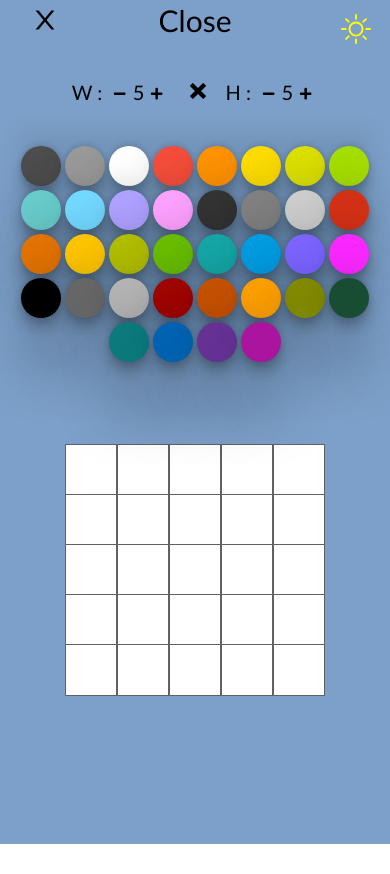
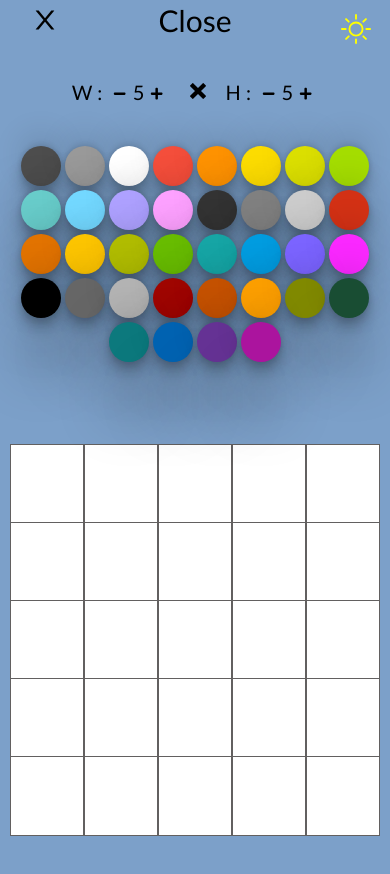
Before and after one commit to inflames32/drawer, a React (Create React App) app: page / in a window 390 px wide. Before the commit the page ends 844 px from the top, so only its background shows below. Built offline with nearby package versions, Linux system fonts and the light colour scheme.

Commit message:
grid responsive

```diff
--- a/package.json
+++ b/package.json
@@ -14,7 +14,6 @@
     "react-icons": "^4.4.0",
     "react-scripts": "5.0.1",
     "serve": "^14.0.1",
-    "uuid": "^9.0.0",
     "web-vitals": "^2.1.4"
   },
   "scripts": {
--- a/src/assets/CSS/grid.css
+++ b/src/assets/CSS/grid.css
@@ -31,7 +31,7 @@
 }
 @media screen and (min-width: 337px) {
   .grid_container {
-    width: 100%;
+    max-width: 95%;
     display: flex;
     align-items: center;
     justify-content: center;
@@ -39,18 +39,16 @@
     margin-top: 80px;
   }
   .grid {
-    height: 95%;
-    max-width: 90%;
+    height: auto;
+    width: auto;
+    max-width: 100%;
   }
   .grid_row {
     display: flex;
-    width: auto;
-    height: 50px;
+    width: 100%;
   }
 
   .grid_pixel {
-    width: 50px;
-    height: 50px;
     background: #ffffff;
     border: solid 0.2px rgb(98, 96, 96);
   }
--- a/src/components/Grid.js
+++ b/src/components/Grid.js
@@ -1,4 +1,6 @@
-import { v4 as uuidv4 } from "uuid";
+import { useState } from "react";
+import { GiConsoleController } from "react-icons/gi";
+
 import "../assets/CSS/grid.css";
 const Grid = ({
   color,
@@ -31,13 +33,33 @@ const Grid = ({
     numberOfCols.push(i);
   }
 
+  const [widthOfPixel, setWidthOfPixel] = useState("20px");
+  const [heightOfPixel, setHeightOfPixel] = useState("150px");
+  const [widthGrid, setWidthGrid] = useState();
+
+  const test = window.innerWidth / numberOfCols.length;
+  /* console.log(widthGrid); */
+  console.log(numberOfRows.length);
+  console.log("test", test);
+  const newtest = window.innerWidth;
+
+  let widthOfGridElement = document.getElementsByClassName("grid");
+
+  console.log("widthOfGridElement.inn", widthOfGridElement.innerWidth);
+
   return (
     <div className="grid_container">
-      <div className="grid">
+      <div className="grid" style={{ height: newtest }}>
         {numberOfRows.map((row, idRow) => (
-          <div className="grid_row" key={row} name={row}>
+          <div
+            className="grid_row"
+            key={row}
+            name={row}
+            style={{ height: test }}
+          >
             {numberOfCols.map((pixel, idCol) => (
               <div
+                style={{ width: test, height: test }}
                 className="grid_pixel"
                 id={idRow.toString() + "-" + idCol.toString()}
                 key={pixel}
```
Also changed, not shown: 1 other file (tests, documents, lock files or other folders).
